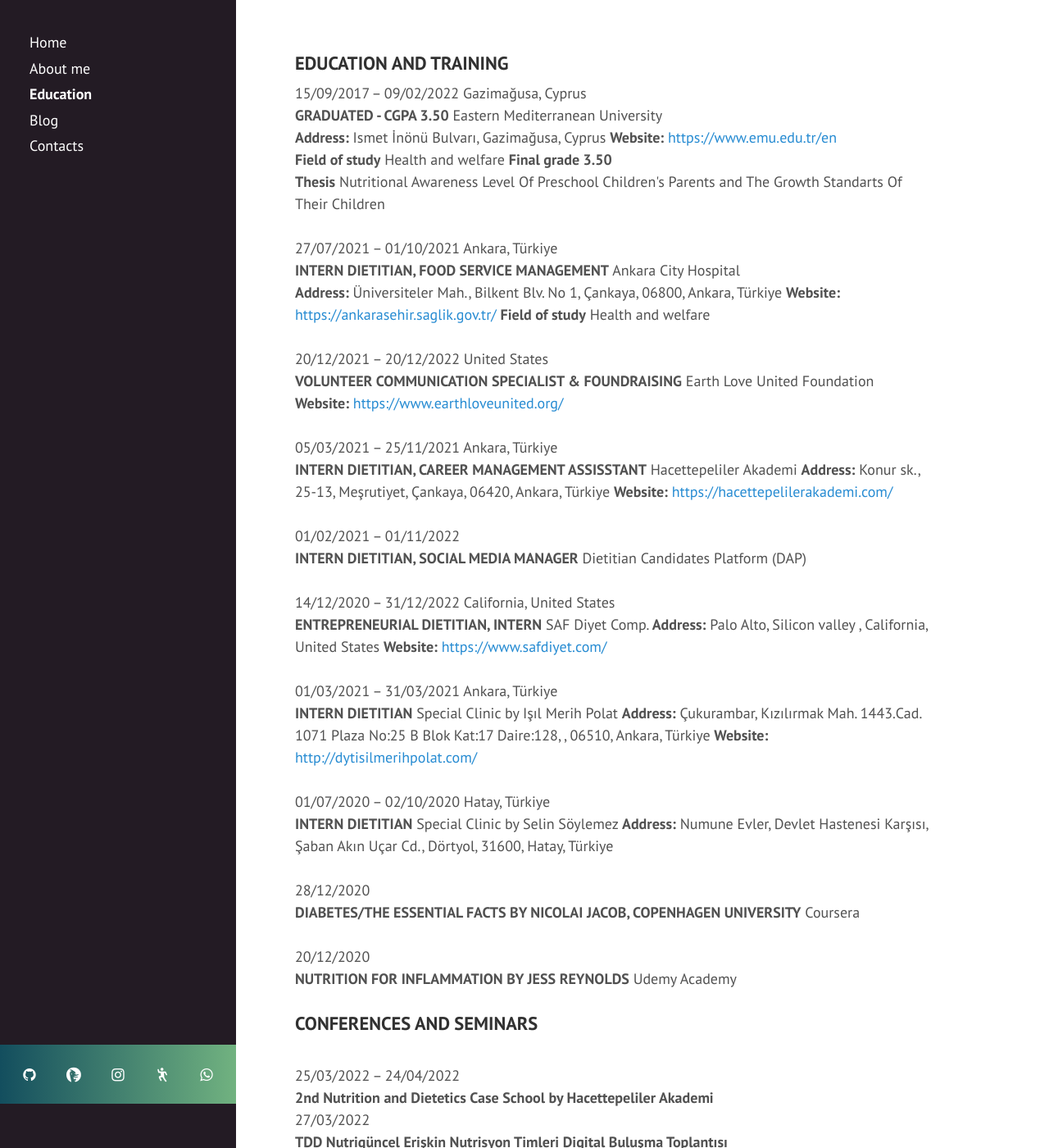
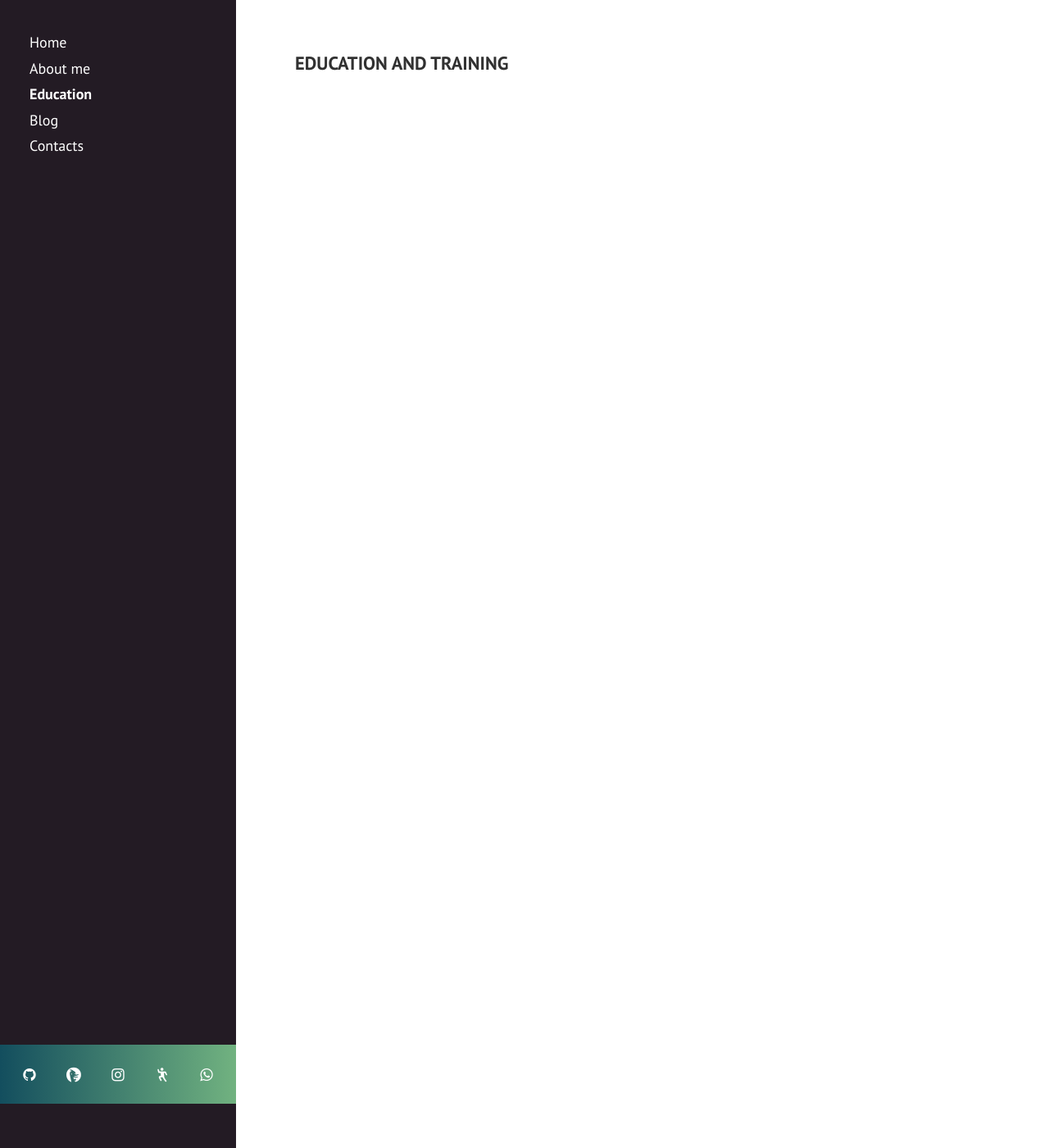
Before and after one commit to kamer32/mysite, a Jekyll site: the page built from Education.html, in a window 1280 px wide and 1400 px high. Shown: the whole window at 82% size. Built offline with Jekyll 4.4.1, drawn with Linux system fonts in a browser that asks for light colours; some web fonts are replaced; some of the changed text lies outside the part shown.

Commit message:
education edit

```diff
--- a/Education.html
+++ b/Education.html
@@ -5,96 +5,4 @@
 ---
 
 <h3>EDUCATION AND TRAINING</h3>
-<p>15/09/2017 – 09/02/2022 Gazimağusa, Cyprus <br>
-<b>GRADUATED - CGPA 3.50</b> Eastern Mediterranean University <br>
-<b>Address:</b> Ismet İnönü Bulvarı, Gazimağusa, Cyprus <b>Website:</b> <a href="https://www.emu.edu.tr/en">https://www.emu.edu.tr/en</a><br>
-<b>Field of study</b> Health and welfare <b>Final grade 3.50</b><br>
-<b>Thesis</b> Nutritional Awareness Level Of Preschool Children's Parents and The Growth Standarts Of Their Children<br>
-
-<br>27/07/2021 – 01/10/2021 Ankara, Türkiye<br>
-<b>INTERN DIETITIAN, FOOD SERVICE MANAGEMENT</b> Ankara City Hospital<br>
-<b>Address:</b> Üniversiteler Mah., Bilkent Blv. No 1, Çankaya, 06800, Ankara, Türkiye
-<b>Website:</b> <a href="https://ankarasehir.saglik.gov.tr/">https://ankarasehir.saglik.gov.tr/</a> <b>Field of study</b> Health and welfare<br>
-
-<br>20/12/2021 – 20/12/2022 United States<br>
-<b>VOLUNTEER COMMUNICATION SPECIALIST & FOUNDRAISING</b> Earth Love United Foundation
-<b>Website:</b> <a href="https://www.earthloveunited.org/">https://www.earthloveunited.org/</a><br>
-
-<br>05/03/2021 – 25/11/2021 Ankara, Türkiye<br>
-<b>INTERN DIETITIAN, CAREER MANAGEMENT ASSISSTANT</b> Hacettepeliler Akademi
-<b>Address:</b> Konur sk., 25-13, Meşrutiyet, Çankaya, 06420, Ankara, Türkiye
-<b>Website:</b> <a href="https://hacettepelilerakademi.com/">https://hacettepelilerakademi.com/</a><br>
-
-<br>01/02/2021 – 01/11/2022<br>
-<b>INTERN DIETITIAN, SOCIAL MEDIA MANAGER</b> Dietitian Candidates Platform (DAP)<br>
-
-<br>14/12/2020 – 31/12/2022 California, United States<br>
-<b>ENTREPRENEURIAL DIETITIAN, INTERN</b> SAF Diyet Comp.
-<b>Address:</b> Palo Alto, Silicon valley , California, United States <b>Website:</b> <a href="https://www.safdiyet.com/">https://www.safdiyet.com/</a><br>
-
-<br>01/03/2021 – 31/03/2021 Ankara, Türkiye<br>
-<b>INTERN DIETITIAN</b> Special Clinic by Işıl Merih Polat
-<b>Address:</b> Çukurambar, Kızılırmak Mah. 1443.Cad. 1071 Plaza No:25 B Blok Kat:17 Daire:128, , 06510, Ankara, Türkiye
-<b>Website:</b> <a href="http://dytisilmerihpolat.com/">http://dytisilmerihpolat.com/</a><br>
-
-<br>01/07/2020 – 02/10/2020 Hatay, Türkiye<br>
-<b>INTERN DIETITIAN</b> Special Clinic by Selin Söylemez
-<b>Address:</b> Numune Evler, Devlet Hastenesi Karşısı, Şaban Akın Uçar Cd., Dörtyol, 31600, Hatay, Türkiye<br>
-
-<br>28/12/2020<br>
-<b>DIABETES/THE ESSENTIAL FACTS BY NICOLAI JACOB, COPENHAGEN UNIVERSITY</b> Coursera<br>
-
-<br>20/12/2020<br>
-<b>NUTRITION FOR INFLAMMATION BY JESS REYNOLDS</b> Udemy Academy<br>
-
-<h3>CONFERENCES AND SEMINARS</h3>
-<br>25/03/2022 – 24/04/2022<br>
-<b>2nd Nutrition and Dietetics Case School by Hacettepeliler Akademi</b>
-<br>27/03/2022<br>
-<b>TDD Nutrigüncel Erişkin Nutrisyon Timleri Digital Buluşma Toplantısı</b>
-<br>09/10/2021 – 08/11/2021<br>
-<b>Nutrition and Dietetics Case School by Hacettepeliler Akademi</b>
-<br>18/04/2021<br>
-<b>TDD Nutrigüncel Nutrisyon Timleri Digital Buluşma Toplantısı</b>
-<br>12/04/2021<br>
-<b>Applied SPSS Training by Z.Abidin Kocadağ</b>
-<br>11/04/2021<br>
-<b>TDD Nutrigüncel Erişkin Nutrisyon Digital Buluşma Toplantısı</b>
-<br>05/01/2021<br>
-<b>Microbiota and Probiotics by Prof. Dr. Meltem Yalınay</b>
-<br>27/12/2020<br>
-<b>Mother and Child Nutrition by Dyt. Ayça Terazi</b>
-<br>25/10/2020<br>
-<b>The Magic Key To Communication and Relationship: Persuasion by Önder Mumcuoğlu</b>
-<br>25/10/2020<br>
-<b>Diction by İrfan Değirmenci</b>
-<br>2019<br>
-<b>Causerie with Ender SARAC by Eastern Mediterranean University</b>
-<br>2018<br>
-<b>Conference of Diabetes and Microbiota by Cyprus Turkish Dietitians Association</b>
-<h3>PROJECTS</h3>
-<br>01/2021 – 02/2022<br>
-<b>Nutritional awareness level of preschool children’s parents and the children’s WHO growth
-  standarts Thesis Project</b>
-<br>01/2021 – 02/2022<br>
-<b>Determining the relationship of hedonic hunger, intuıitive eating & eating behaviour with
-  nutritional habits & Mediterranean diet adherence of Eastern Mediterreanean University students</b>
-<br>2021<br>
-<b>Comprehensive literature review about non-alcoholic fatty liver disease and possible effects of fatty
-  acids</b>
-<br>2020<br>
-<b>A survey-based public health analysis research article in terms of compliance of Mediterranean Diet
-  profile</b>
-<h3>HONOURS AND AWARDS</h3>
-<b><br>High Honour Degree, 2021-2022 Academic Year Fall Semester<br>
-   <br>High Honour Degree, 2020-2021 Academic Year Fall Semester<br>
-   <br>High Honour Degree, 2019-2020 Academic Year Fall Semester<br>
-   <br>High Honour Degree, 2018-2019 Academic Year Fall Semester<br>
-   <br>High Honour Degree, 2017-2018 Academic Year Spring Semester</b>
-<h3>HOBBIES AND INTERESTS</h3>
-Playing violin <br>
-Yoga - Meditation & Cardio - Fitness <br>
-Painting <br>
-Reading & Theater & Symphony Concerts <br>
-Cycling <br>
-</p>
+<p></p>
```
